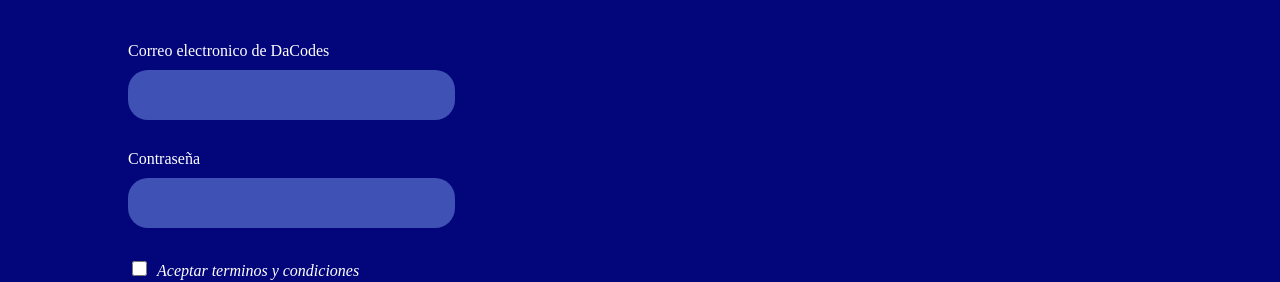
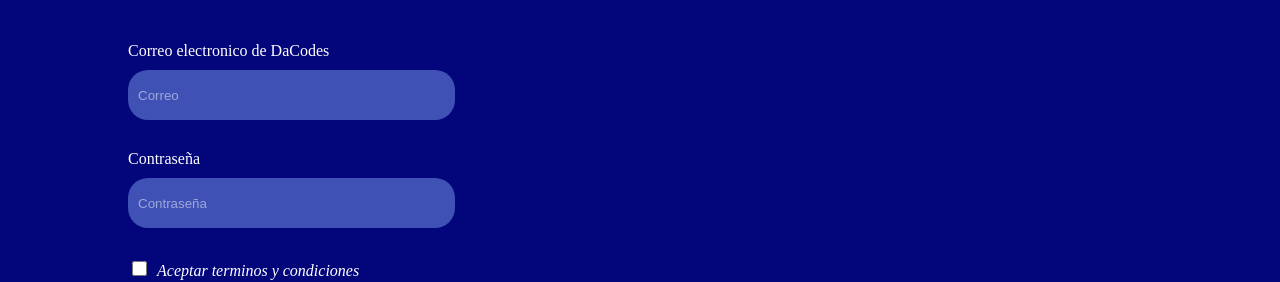
Before and after one commit to MHobak/React-fundamentals-dacodes, a React (Vite) app: page / in a window 1280 px wide. Shown: the part 218-500 px from the top of the page. Built offline with nearby package versions, Linux system fonts and the light colour scheme.

Commit message:
correcciones y mejoras en form

```diff
--- a/src/components/molecules/TermsCheckbox/TermsCheckbox.tsx
+++ b/src/components/molecules/TermsCheckbox/TermsCheckbox.tsx
@@ -7,11 +7,11 @@ interface TermsCheckboxI extends CheckboxI {
 
 const TermsCheckbox = ({name, onChange, onBlur, checked, error}: TermsCheckboxI) => {
     return (
-        <div>
+        <label>
             <CheckBox onChange={onChange} onBlur={onBlur} checked={checked} name={name}/>
             <span><i>Aceptar terminos y condiciones</i></span>
             {error ? <InputErrorMessage>{error}</InputErrorMessage> : null}
-        </div>
+        </label>
     )
 }
 
--- a/src/pages/AuthPage/Components/LoginFormModule/LoginFormModule.tsx
+++ b/src/pages/AuthPage/Components/LoginFormModule/LoginFormModule.tsx
@@ -41,39 +41,32 @@ const LoginFormModule = () => {
             terms: false
         },
         validate,
-        onSubmit: values => console.log(values)
+        onSubmit: values => console.log(formik.getFieldProps('terms'))
     })
 
     return (
         <form className='form' onSubmit={formik.handleSubmit}>
             <InputField
-                name='email'
                 label=' Correo electronico de DaCodes'
-                placeholder=''
-                onChange={formik.handleChange}
-                onBlur={formik.handleBlur}
-                value={formik.values.email}
+                placeholder='Correo'
                 error={!formik.touched.email ? undefined : formik.errors.email}
+                {...formik.getFieldProps('email')}
             />
             <InputField
-                name='password'
                 label='Contraseña'
-                placeholder=''
-                onChange={formik.handleChange}
-                onBlur={formik.handleBlur}
-                value={formik.values.password}
+                placeholder='Contraseña'
                 error={!formik.touched.password ? undefined : formik.errors.password}
+                {...formik.getFieldProps('password')}
+
             />
             <TermsCheckbox
-                name="terms"
-                onChange={formik.handleChange}
-                onBlur={formik.handleBlur}
                 checked={formik.values.terms}
                 error={!formik.touched.terms ? undefined : formik.errors.terms}
+                {...formik.getFieldProps('terms')}
             />
 
             <div className='submit-button'>
-                <Button type="submit">Crear cuenta</Button>
+                <Button disabled={!formik.isValid} type="submit">Crear cuenta</Button>
             </div>
         </form>
     )
```
